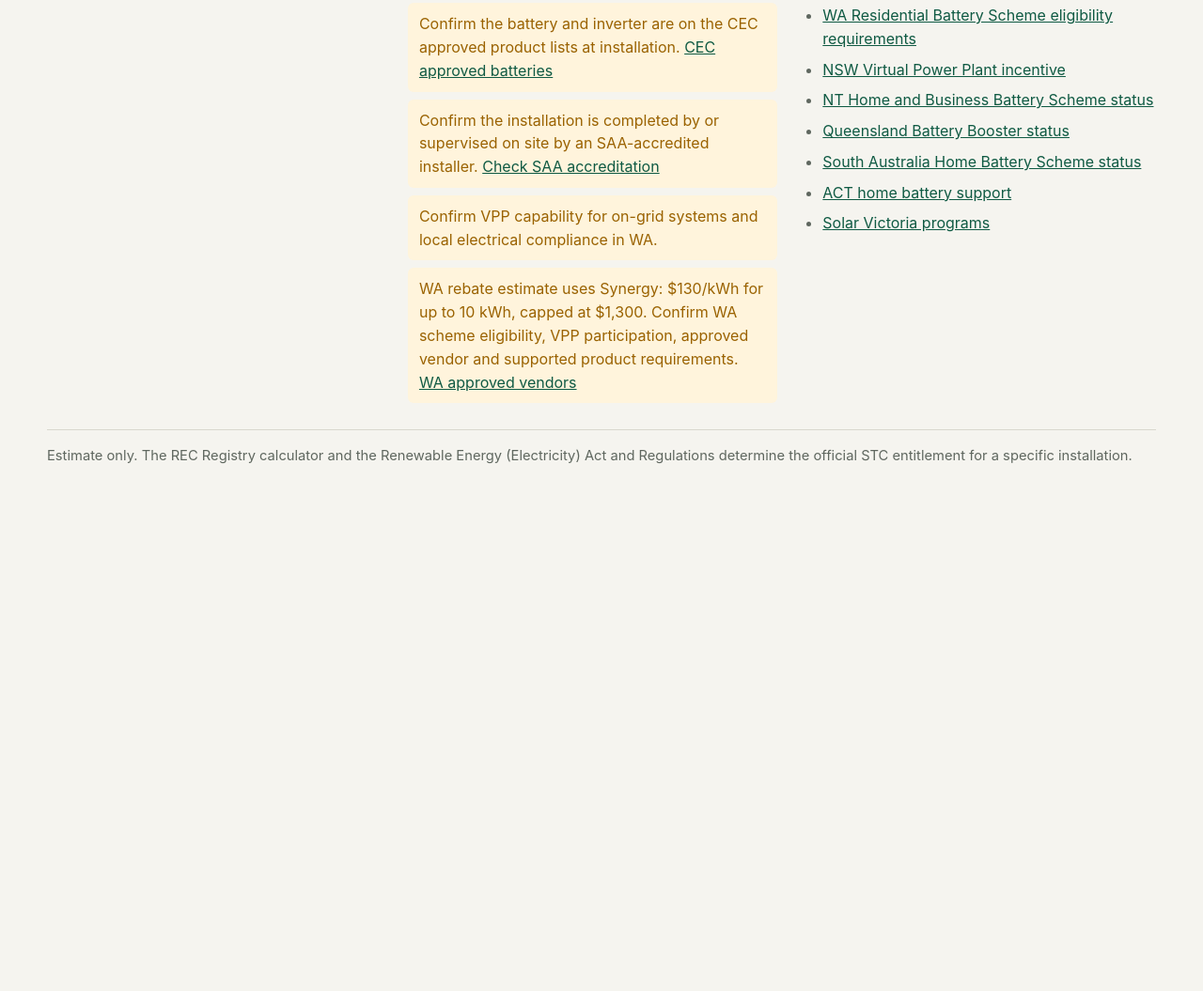
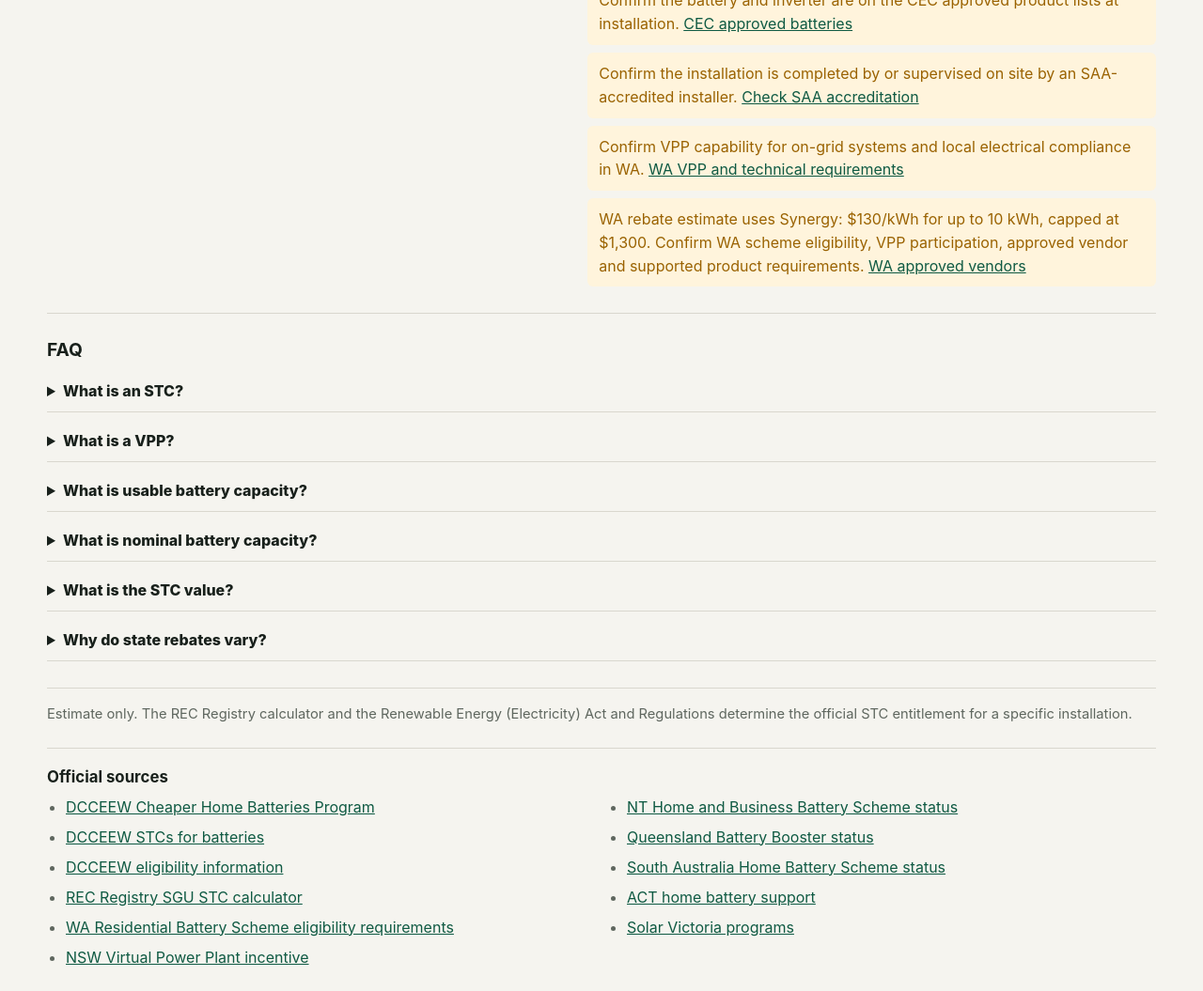
Before and after one commit to V5U2/solar-rebate, a website: page index.html in a window 1280 px wide. Shown: the part 764-1819 px from the top of the page at 94% size. Before the commit the page ends 1285 px from the top, so only its background shows below. Drawn offline with Linux system fonts and the light colour scheme.

Commit message:
Make Pages deployment self-enabling
The first GitHub Pages run failed during configure-pages because Pages was not enabled for the repository. This lets the workflow request Pages enablement automatically and includes the pending calculator UI/source refinements so the next deployment reflects the current workspace.

Constraint: GitHub Pages must deploy a static root app without a build step
Constraint: Rebate and eligibility links remain official or scheme-linked sources
Rejected: Require manual Pages branch configuration | the workflow already uses GitHub Actions deployment
Confidence: high
Scope-risk: narrow
Reversibility: clean
Directive: Keep Pages deployment on GitHub Actions unless the hosting model changes
Tested: npm test (21/21)
Not-tested: Successful remote Pages deployment after this push

```diff
--- a/app.js
+++ b/app.js
@@ -216,7 +216,12 @@
       link: SOURCE_URLS.saaAccreditation,
       linkText: "Check SAA accreditation"
     });
-    messages.push({ type: "warn", text: "Confirm VPP capability for on-grid systems and local electrical compliance in " + state + "." });
+    messages.push({
+      type: "warn",
+      text: "Confirm VPP capability for on-grid systems and local electrical compliance in " + state + ".",
+      link: state === "WA" ? SOURCE_URLS.waEligibility : null,
+      linkText: state === "WA" ? "WA VPP and technical requirements" : null
+    });
     if (state === "WA" && stateRebate) {
       messages.push({
         type: "warn",
--- a/index.html
+++ b/index.html
@@ -190,9 +190,61 @@
           <h3>Eligibility notes</h3>
           <ul id="messages"></ul>
         </div>
+      </section>
 
-        <div class="sources">
-          <h3>Official sources</h3>
+      <section class="faq" aria-labelledby="faq-title">
+        <h2 id="faq-title">FAQ</h2>
+        <details>
+          <summary>What is an STC?</summary>
+          <p>
+            A Small-scale Technology Certificate is the certificate used to calculate the federal battery discount.
+            This calculator estimates battery STCs from usable battery capacity, the taper bands, and the date-based STC factor.
+          </p>
+        </details>
+        <details>
+          <summary>What is a VPP?</summary>
+          <p>
+            A Virtual Power Plant connects household batteries so stored energy can be coordinated to support the electricity grid.
+            Some state incentives, including WA and the optional NSW VPP estimate, depend on joining or connecting to a VPP.
+          </p>
+        </details>
+        <details>
+          <summary>What is usable battery capacity?</summary>
+          <p>
+            Usable capacity is the amount of stored energy you can actually use. It drives the federal STC estimate and is capped
+            at the first 50 kWh for STC calculations.
+          </p>
+        </details>
+        <details>
+          <summary>What is nominal battery capacity?</summary>
+          <p>
+            Nominal capacity is the manufacturer-rated battery capacity. It mainly matters for eligibility because the federal
+            program requires batteries to be within the 5-100 kWh nominal capacity range.
+          </p>
+        </details>
+        <details>
+          <summary>What is the STC value?</summary>
+          <p>
+            The STC value is the dollar amount used to turn estimated STCs into a dollar estimate. The calculator defaults to
+            the official STC Clearing House value of $40, but retailer or market values may differ.
+          </p>
+        </details>
+        <details>
+          <summary>Why do state rebates vary?</summary>
+          <p>
+            State and territory programs have separate rules. WA has a calculable battery rebate, NSW has an optional VPP
+            incentive estimate, and some other programs are closed or loan-based rather than direct rebates.
+          </p>
+        </details>
+      </section>
+
+      <p class="disclaimer">
+        Estimate only. The REC Registry calculator and the Renewable Energy (Electricity) Act and Regulations determine the
+        official STC entitlement for a specific installation.
+      </p>
+
+      <section class="sources" aria-labelledby="sources-title">
+        <h2 id="sources-title">Official sources</h2>
         <ul>
           <li><a href="https://www.dcceew.gov.au/energy/programs/cheaper-home-batteries" rel="noreferrer">DCCEEW Cheaper Home Batteries Program</a></li>
           <li><a href="https://www.dcceew.gov.au/energy/programs/cheaper-home-batteries/small-scale-technology-certificates" rel="noreferrer">DCCEEW STCs for batteries</a></li>
@@ -206,13 +258,7 @@
           <li><a href="https://www.climatechoices.act.gov.au/energy/home-batteries" rel="noreferrer">ACT home battery support</a></li>
           <li><a href="https://www.solar.vic.gov.au/" rel="noreferrer">Solar Victoria programs</a></li>
         </ul>
-        </div>
       </section>
-
-      <p class="disclaimer">
-        Estimate only. The REC Registry calculator and the Renewable Energy (Electricity) Act and Regulations determine the
-        official STC entitlement for a specific installation.
-      </p>
     </main>
 
     <script src="app.js"></script>
--- a/styles.css
+++ b/styles.css
@@ -370,7 +370,7 @@
 
 .details {
   display: grid;
-  grid-template-columns: 0.95fr 1.05fr 1fr;
+  grid-template-columns: 0.95fr 1.05fr;
   gap: 28px;
   margin-top: 28px;
   padding-top: 26px;
@@ -418,8 +418,35 @@
   color: var(--danger);
 }
 
-.sources li + li {
-  margin-top: 8px;
+.faq {
+  display: grid;
+  gap: 10px;
+  margin-top: 28px;
+  padding-top: 26px;
+  border-top: 1px solid var(--line);
+}
+
+.faq h2 {
+  margin-bottom: 2px;
+  font-size: 1.2rem;
+}
+
+.faq details {
+  border-bottom: 1px solid var(--line);
+  padding: 10px 0 12px;
+}
+
+.faq summary {
+  cursor: pointer;
+  color: var(--ink);
+  font-weight: 800;
+}
+
+.faq p {
+  max-width: 820px;
+  margin: 10px 0 0;
+  color: var(--muted);
+  line-height: 1.55;
 }
 
 .disclaimer {
@@ -429,6 +456,32 @@
   color: var(--muted);
   font-size: 0.92rem;
   line-height: 1.5;
+}
+
+.sources {
+  margin-top: 24px;
+  padding-top: 20px;
+  border-top: 1px solid var(--line);
+}
+
+.sources h2 {
+  margin-bottom: 10px;
+  font-size: 1.05rem;
+}
+
+.sources ul {
+  columns: 2;
+  column-gap: 34px;
+}
+
+.sources li {
+  break-inside: avoid;
+  color: var(--muted);
+  line-height: 1.5;
+}
+
+.sources li + li {
+  margin-top: 8px;
 }
 
 @media (max-width: 860px) {
@@ -464,4 +517,8 @@
   .results-panel {
     padding: 16px;
   }
+
+  .sources ul {
+    columns: 1;
+  }
 }
```
Also changed, not shown: .github/workflows/pages.yml. Lines whose indentation alone changed are shown as unchanged.
